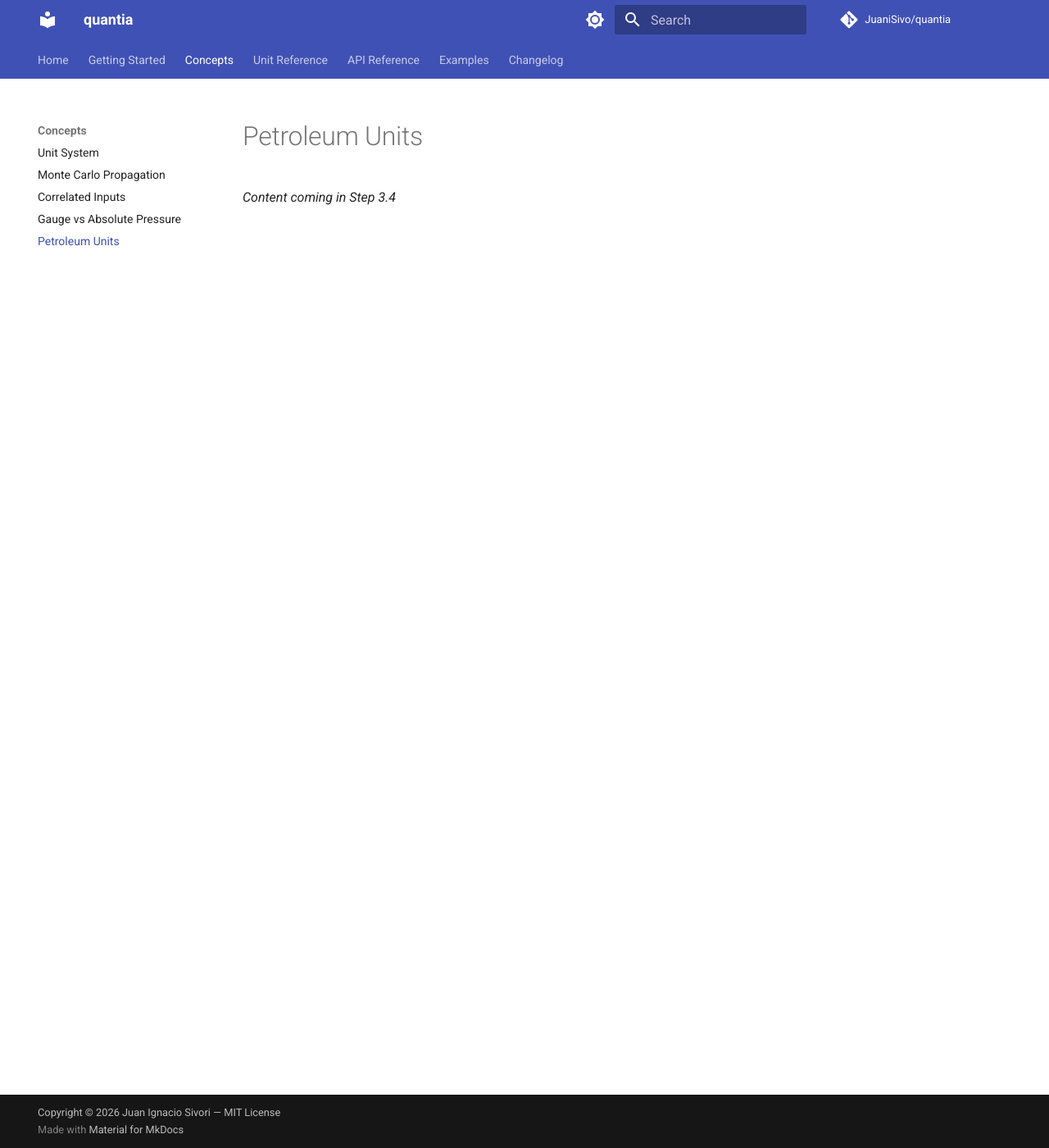
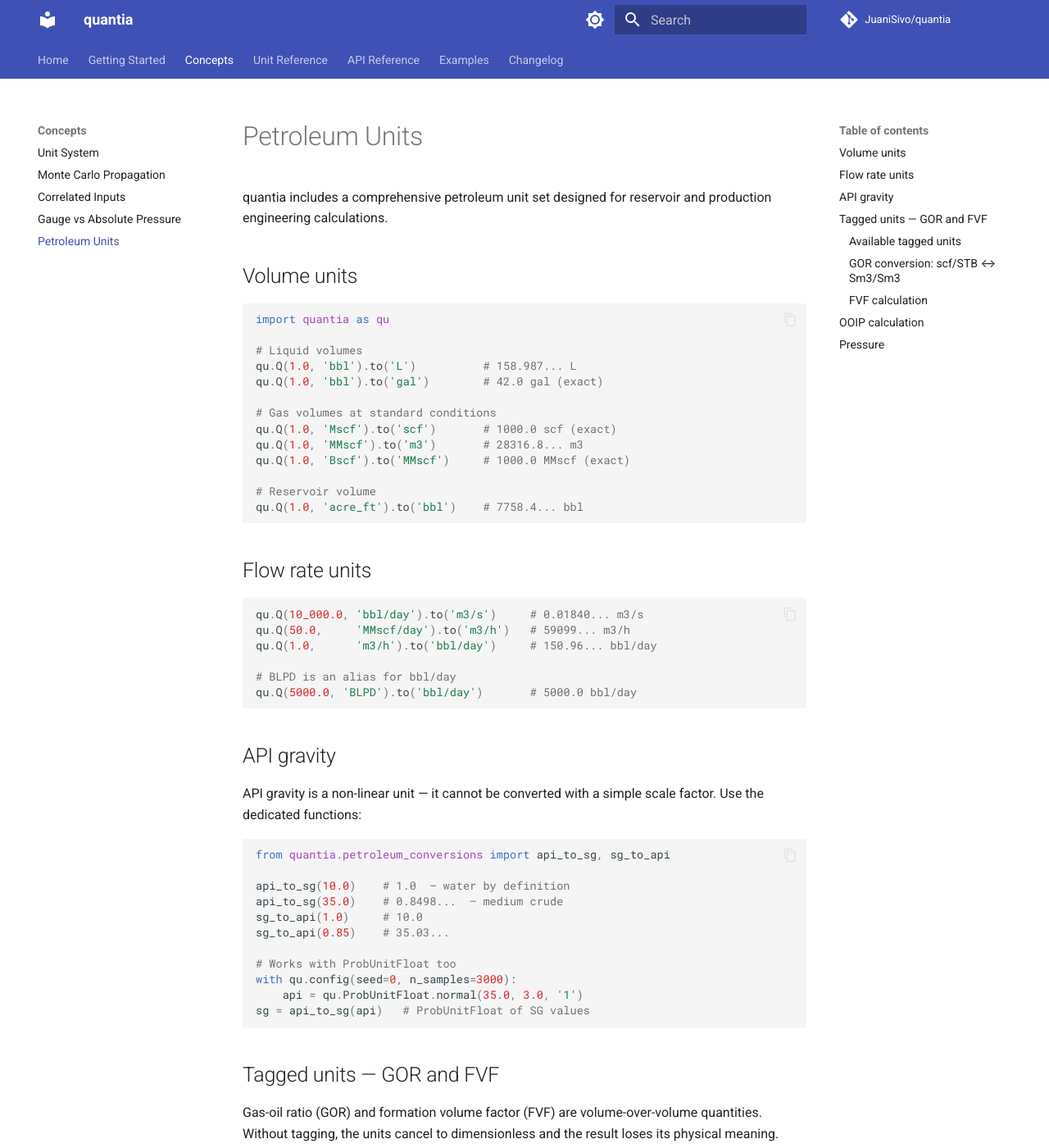
Before and after one commit to JuaniSivo/quantia, an MkDocs documentation site: the page built from docs/concepts/petroleum.md, in a window 1280 px wide and 1400 px high. Shown: the whole window at 82% size. Built offline with MkDocs 1.6.1 and Material for MkDocs 9.7.7, drawn with Linux system fonts in a browser that asks for light colours; comment, search, counter and statistics services are not loaded; some of the changed text lies outside the part shown.

Commit message:
docs(concepts): petroleum units page
Volume, flow rate, API gravity, tagged units (GOR/FVF), OOIP.
Explains why tagged units exist with a before/after comparison.
GOR unit conversion example with explicit SI value calculation.

````diff
--- a/docs/concepts/petroleum.md
+++ b/docs/concepts/petroleum.md
@@ -1,3 +1,115 @@
 # Petroleum Units
 
-*Content coming in Step 3.4*
+quantia includes a comprehensive petroleum unit set designed for
+reservoir and production engineering calculations.
+
+## Volume units
+```python
+import quantia as qu
+
+# Liquid volumes
+qu.Q(1.0, 'bbl').to('L')          # 158.987... L
+qu.Q(1.0, 'bbl').to('gal')        # 42.0 gal (exact)
+
+# Gas volumes at standard conditions
+qu.Q(1.0, 'Mscf').to('scf')       # 1000.0 scf (exact)
+qu.Q(1.0, 'MMscf').to('m3')       # 28316.8... m3
+qu.Q(1.0, 'Bscf').to('MMscf')     # 1000.0 MMscf (exact)
+
+# Reservoir volume
+qu.Q(1.0, 'acre_ft').to('bbl')    # 7758.4... bbl
+```
+
+## Flow rate units
+```python
+qu.Q(10_000.0, 'bbl/day').to('m3/s')     # 0.01840... m3/s
+qu.Q(50.0,     'MMscf/day').to('m3/h')   # 59099... m3/h
+qu.Q(1.0,      'm3/h').to('bbl/day')     # 150.96... bbl/day
+
+# BLPD is an alias for bbl/day
+qu.Q(5000.0, 'BLPD').to('bbl/day')       # 5000.0 bbl/day
+```
+
+## API gravity
+
+API gravity is a non-linear unit — it cannot be converted with a
+simple scale factor. Use the dedicated functions:
+```python
+from quantia.petroleum_conversions import api_to_sg, sg_to_api
+
+api_to_sg(10.0)    # 1.0  — water by definition
+api_to_sg(35.0)    # 0.8498...  — medium crude
+sg_to_api(1.0)     # 10.0
+sg_to_api(0.85)    # 35.03...
+
+# Works with ProbUnitFloat too
+with qu.config(seed=0, n_samples=3000):
+    api = qu.ProbUnitFloat.normal(35.0, 3.0, '1')
+sg = api_to_sg(api)   # ProbUnitFloat of SG values
+```
+
+## Tagged units — GOR and FVF
+
+Gas-oil ratio (GOR) and formation volume factor (FVF) are
+volume-over-volume quantities. Without tagging, the units cancel
+to dimensionless and the result loses its physical meaning.
+
+quantia uses **tagged units** that share SI dimensions with their
+base unit but do not cancel when divided by a differently tagged unit:
+```python
+# Without tags — units cancel, result is meaningless
+gas = qu.Q(150.0, 'm3')
+oil = qu.Q(1.0,   'm3')
+gor = gas / oil          # UnitFloat(150.0, '1')  ← dimensionless, lost meaning
+
+# With tags — units preserved
+gas = qu.Q(150.0, 'Sm3_res')
+oil = qu.Q(1.0,   'Sm3_st')
+gor = gas / oil          # UnitFloat(150.0, 'Sm3_res/Sm3_st')  ← preserved
+gor.si_value()           # 150.0  (both m3, ratio = 150)
+```
+
+### Available tagged units
+
+| Symbol | Base | Tag | Typical use |
+|--------|------|-----|-------------|
+| `Sm3_res` | m3 | reservoir | Reservoir pore/fluid volumes |
+| `Sm3_st` | m3 | stock_tank | Stock-tank oil volumes |
+| `scf_res` | scf | reservoir | Reservoir gas volumes |
+| `scf_st` | scf | stock_tank | Stock-tank gas volumes |
+| `STB` | bbl | stock_tank | Stock-tank barrels |
+| `RB` | bbl | reservoir | Reservoir barrels |
+| `Mscf_res` | Mscf | reservoir | Reservoir Mscf volumes |
+| `Mscf_st` | Mscf | stock_tank | Stock-tank Mscf volumes |
+
+### GOR conversion: scf/STB ↔ Sm3/Sm3
+
+Tag-based conversion works automatically through SI factors:
+```python
+# 1000 scf/STB in SI units (m³/m³)
+gor = qu.Q(1000.0, 'scf_res') / qu.Q(1.0, 'STB')
+gor.si_value()   # 178.107...  (1000 × 0.3048³ / 0.158987...)
+```
+
+### FVF calculation
+```python
+Bo = qu.Q(1.2, 'RB') / qu.Q(1.0, 'STB')
+Bo.si_value()           # 1.2  (both barrels, ratio = 1.2)
+Bo.unit.is_dimensionless()  # False  ← tag preserved
+```
+
+## OOIP calculation
+```python
+Vp  = qu.Q(1_000_000.0, 'Sm3_res')   # pore volume
+Sw  = 0.25                             # water saturation
+Bo  = qu.Q(1.2, 'Sm3_res') / qu.Q(1.0, 'Sm3_st')
+
+ooip = Vp * (1 - Sw) / Bo
+ooip.to('bbl')    # UnitFloat(3_931_595..., 'bbl')
+ooip.to('MMbbl')  # UnitFloat(3.931..., 'MMbbl')
+```
+
+## Pressure
+
+See [Gauge vs Absolute Pressure](pressure.md) for the full guide
+on `psia`, `psig`, `bara`, `barg`, and `kg/cm2`.
````
